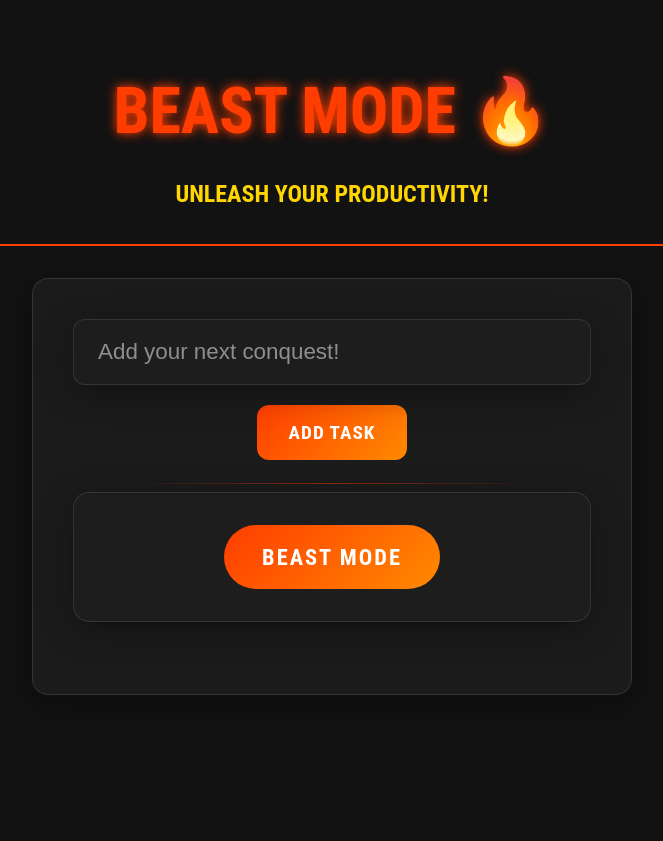
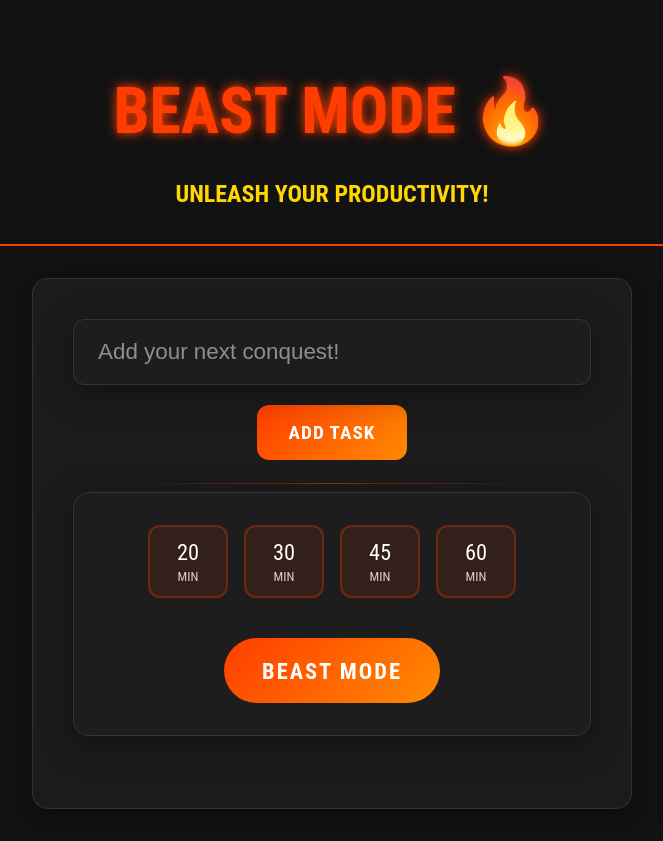
Before and after one commit to Rakeye/beast-mode, a React (Create React App) app: page / in a window 1280 px wide. Shown: the whole page, without its empty margins (308-971 px from the left). Before the commit the page ends 800 px from the top, so only its background shows below. Built offline with nearby package versions, Linux system fonts and the light colour scheme.

Commit message:
Added back timer presets with improved design

```diff
--- a/src/components/TaskManager/index.tsx
+++ b/src/components/TaskManager/index.tsx
@@ -13,7 +13,9 @@ import {
   TimerContainer,
   ProgressBar,
   Progress,
-  MotivationalMessage
+  MotivationalMessage,
+  PresetContainer,
+  PresetButton
 } from './styles';
 
 interface Task {
@@ -34,6 +36,13 @@ const MOTIVATIONAL_MESSAGES = [
   "PURE POWER! 💪",
   "LEGENDARY! 🏆",
   "ELITE MODE! 🔱"
+];
+
+const TIMER_PRESETS = [
+  { label: '20', value: 1200 },
+  { label: '30', value: 1800 },
+  { label: '45', value: 2700 },
+  { label: '60', value: 3600 },
 ];
 
 const TaskManager: React.FC = () => {
@@ -168,6 +177,19 @@ const TaskManager: React.FC = () => {
       </InputContainer>
 
       <TimerContainer>
+        {!isTimerActive && (
+          <PresetContainer>
+            {TIMER_PRESETS.map((preset) => (
+              <PresetButton
+                key={preset.value}
+                onClick={() => startTimer(preset.value)}
+              >
+                {preset.label}<span>min</span>
+              </PresetButton>
+            ))}
+          </PresetContainer>
+        )}
+
         <BeastModeButton
           onClick={() => isTimerActive ? stopTimer() : startTimer(1800)}
           active={isTimerActive}
--- a/src/components/TaskManager/styles.ts
+++ b/src/components/TaskManager/styles.ts
@@ -235,6 +235,62 @@ export const TimerContainer = styled.div`
   }
 `;
 
+export const PresetContainer = styled.div`
+  display: flex;
+  gap: 1rem;
+  margin-bottom: 1rem;
+  flex-wrap: wrap;
+  justify-content: center;
+
+  @media (max-width: 480px) {
+    gap: 0.8rem;
+  }
+`;
+
+export const PresetButton = styled.button`
+  background: rgba(255, 61, 0, 0.1);
+  color: white;
+  border: 2px solid rgba(255, 61, 0, 0.3);
+  padding: 0.8rem 1.2rem;
+  font-size: 1.4rem;
+  border-radius: 12px;
+  cursor: pointer;
+  transition: all 0.3s ease;
+  display: flex;
+  flex-direction: column;
+  align-items: center;
+  min-width: 80px;
+
+  span {
+    font-size: 0.8rem;
+    opacity: 0.8;
+    text-transform: uppercase;
+    margin-top: 0.2rem;
+  }
+
+  &:hover {
+    background: rgba(255, 61, 0, 0.2);
+    border-color: rgba(255, 61, 0, 0.5);
+    transform: translateY(-2px);
+  }
+
+  &:active {
+    transform: translateY(0);
+  }
+
+  @media (max-width: 768px) {
+    font-size: 1.2rem;
+    padding: 0.6rem 1rem;
+    min-width: 70px;
+  }
+
+  @media (max-width: 480px) {
+    font-size: 1rem;
+    padding: 0.5rem 0.8rem;
+    min-width: 60px;
+  }
+`;
+
 export const BeastModeButton = styled.button<{ active?: boolean }>`
   background: ${props => props.active ?
     'linear-gradient(135deg, #D32F2F 0%, #C62828 100%)' :
```
